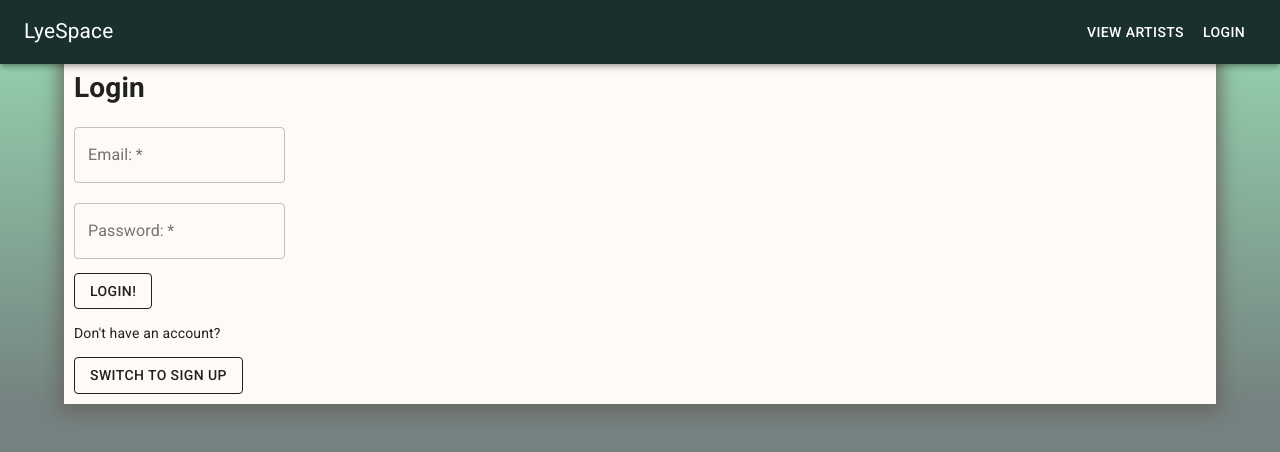
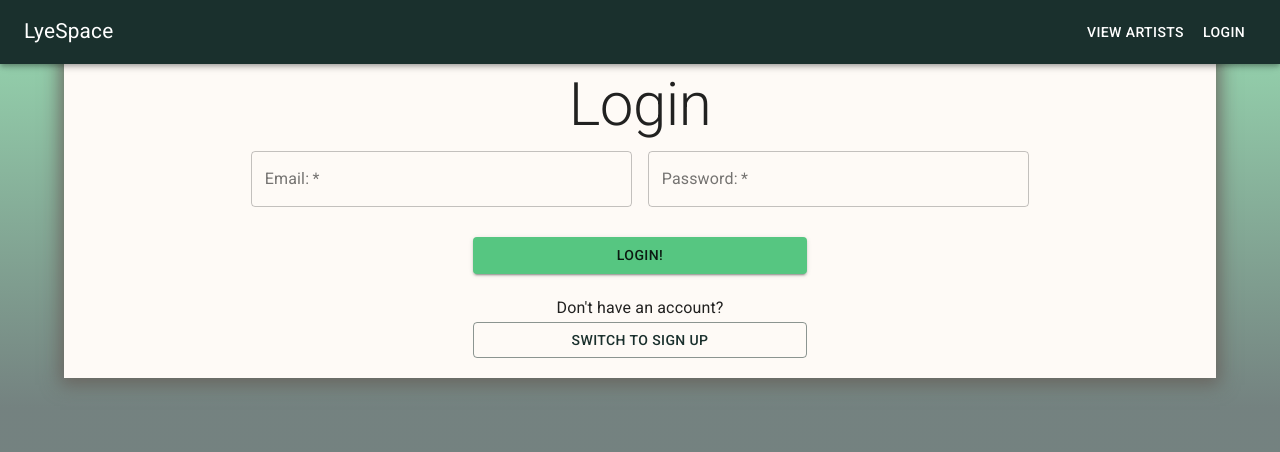
Before and after one commit to lyehatten/lyespaceClient, a React (Create React App) app: page /login in a window 1280 px wide. Shown: the top 452 px of the page. Built offline with nearby package versions, Linux system fonts and the light colour scheme.

Commit message:
styled auth all thats left is posts

```diff
--- a/src/components/Auth/Auth.tsx
+++ b/src/components/Auth/Auth.tsx
@@ -1,17 +1,48 @@
 import React from 'react';
 import TextField from '@material-ui/core/TextField';
 import Button from '@material-ui/core/Button';
+import Typography from '@material-ui/core/Typography'
+import { withStyles, WithStyles } from "@material-ui/core/styles";
 
-type propTypes = {
-  updateToken: Function,
-  updateUserId: Function,
-  updateRole: Function
+const styles = {
+  root: {
+    margin: '10px'
+  },
+  title: {
+    marginTop: '20px'
+  },
+  inputs: {
+    width: '70%',
+    marginLeft: '15%',
+    display: 'flex',
+    justifyContent: 'space-between',
+    marginTop: '10px'
+  },
+  half: {
+    width: "49%"
+  },
+  msg: {
+    height: '20px',
+    margin: '5px',
+    display: 'flex',
+    justifyContent: 'center',
+  },
+  btns: {
+    display: 'flex',
+    width: '30%',
+    flexFlow: 'column',
+    justifyContent: 'center',
+    margin: 'auto'
+  }
+}
+
+interface propTypes extends WithStyles<typeof styles> {
+  updateToken: (newToken: string) => void,
+  updateUserId: (newUserId: string) => void,
+  updateRole: (newRole: string) => void
 }
 
 type authStates = {
-  updateToken: Function,
-  updateUserId: Function,
-  updateRole: Function,
   login: boolean,
   firstName: string,
   lastName: string,
@@ -21,7 +52,7 @@ type authStates = {
 }
 
 class Auth extends React.Component<propTypes, authStates>{
-  constructor(props: authStates){
+  constructor(props: propTypes){
     super(props);
     this.state = {
       login: true,
@@ -29,10 +60,7 @@ class Auth extends React.Component<propTypes, authStates>{
       lastName: '',
       email: '',
       password: '',
-      message: '',
-      updateRole: this.props.updateRole,
-      updateToken: this.props.updateToken,
-      updateUserId: this.props.updateUserId
+      message: ''
     }
   }
 
@@ -72,6 +100,7 @@ class Auth extends React.Component<propTypes, authStates>{
       this.props.updateUserId(data.user.id)
       this.props.updateRole(data.user.userType)
       this.setState({message: data.message})
+      window.location.reload(true)
     } else {
       if (this.state.login) {
         this.setState({message: data.error})
@@ -79,17 +108,23 @@ class Auth extends React.Component<propTypes, authStates>{
         this.setState({message: "Email already in use!"})
     }
     }})
-    .then(data => window.location.reload(true))
     .catch( error => this.setState({message: `Error with connection. Please try again later!`}) )
   }
 
   render(){
+    const {classes} = this.props
   return (
-    <div>
-      <h1 id="header"> {this.title()} </h1>
+    <div className={classes.root}>
+      <Typography variant="h2" align='center' id="header" className={classes.title} >
+      {this.title()}
+      </Typography>
       <form onSubmit={this.HandleSubmit}>
-        {this.state.login ? undefined :  <>
+
+        {
+          this.state.login ? undefined :
+          <div className={classes.inputs}>
             <TextField required
+              className={classes.half}
               label="First Name:"
               id="firstName"
               value={this.state.firstName}
@@ -97,8 +132,9 @@ class Auth extends React.Component<propTypes, authStates>{
               onChange={(event) => {
               this.setState({firstName: event.target.value});
               }}
-          /> <br/> <br/>
+            />
             <TextField required
+              className={classes.half}
               label="Last Name:"
               id="lastName"
               value={this.state.lastName}
@@ -107,10 +143,11 @@ class Auth extends React.Component<propTypes, authStates>{
               this.setState({lastName: event.target.value});
               }}
             />
-          <br/> <br/>
-        </>
+          </div>
         }
+        <div className={classes.inputs}>
           <TextField required
+              className={classes.half}
               type="email"
               label="Email:"
               id="email"
@@ -124,6 +161,7 @@ class Auth extends React.Component<propTypes, authStates>{
           <br/>
           <br/>
           <TextField required
+              className={classes.half}
               label="Password:"
               variant="outlined"
               type="password"
@@ -133,11 +171,36 @@ class Auth extends React.Component<propTypes, authStates>{
               this.setState({password: event.target.value});
               }}
           />
-        <div className="buttons">
-        <p>{this.state.message}</p>
-        { this.state.login ? <Button variant="outlined" color="inherit" id="Submit" type="submit">Login!</Button> : this.state.password.length < 5 ? <p>Password must be minimum 5 characters in length</p> : <Button variant="outlined" color="inherit" type="submit" id="Submit">Sign Up!</Button> }
-        { this.state.login ? <p>Don't have an account?</p> : <p>Already have an account?</p>}
-        <Button id="Login" onClick={this.loginToggle} variant="outlined" color="inherit">  { this.state.login ? "Switch to Sign Up" : "Switch to Login"}  </Button>
+        </div>
+        <div className={classes.msg}>
+          <Typography variant="subtitle1">{this.state.message}</Typography>
+        </div>
+        <div className={classes.btns} >
+        {
+          this.state.login ?
+          <Button variant="contained" color="secondary" id="Submit" type="submit">
+            Login!
+          </Button> : this.state.password.length < 5 ?
+          <Typography variant="subtitle1" align="center">
+            Password must be minimum 5 characters in length
+          </Typography> :
+          <Button variant="contained" color="secondary" type="submit" id="Submit">
+            Sign Up!
+          </Button>
+        }
+        {
+          this.state.login ?
+          <Typography className={classes.title} variant="subtitle1" align="center">
+            Don't have an account?
+          </Typography> :
+          <Typography className={classes.title} variant="subtitle1" align="center">
+            Already have an account?
+          </Typography>
+        }
+        <Button id="Login"
+        onClick={this.loginToggle} variant="outlined" color="primary">
+          { this.state.login ? "Switch to Sign Up" : "Switch to Login"}
+        </Button>
         </div>
       </form>
     </div>
@@ -145,4 +208,4 @@ class Auth extends React.Component<propTypes, authStates>{
 }
 
 
-export default Auth;
+export default withStyles(styles)(Auth);
--- a/src/components/ViewConductors/LoginRoute.tsx
+++ b/src/components/ViewConductors/LoginRoute.tsx
@@ -4,9 +4,9 @@ import YourProfile from '../YourProfile/YourProfile';
 
 type PropTypes = {
   token: string | null,
-  updateToken: Function,
-  updateUserId: Function,
-  updateRole: Function,
+  updateToken: (newToken: string) => void,
+  updateUserId: (newUserId: string) => void,
+  updateRole: (newRole: string) => void,
   userId: string | null,
   logout: Function
 }
--- a/src/components/YourProfile/InfoCreate.tsx
+++ b/src/components/YourProfile/InfoCreate.tsx
@@ -1,9 +1,31 @@
 import TextField from '@material-ui/core/TextField';
 import React from 'react';
 import Button from '@material-ui/core/Button';
+import { withStyles, WithStyles } from "@material-ui/core/styles";
+import Typography from '@material-ui/core/Typography';
+import Divider from '@material-ui/core/Divider';
 
-type Props = {
-  editToggle: Function
+const styles = {
+  root: {
+    margin: '10px'
+  },
+  inputs: {
+    width: '70%',
+    marginLeft: '15%',
+    display: 'flex',
+    justifyContent: 'space-between'
+  },
+  socials: {
+    width: "49%"
+  },
+  button: {
+    display: 'flex',
+    justifyContent: 'center'
+  }
+}
+
+interface Props extends WithStyles<typeof styles> {
+  editToggle: () => void
 }
 
 type States = {
@@ -21,7 +43,7 @@ type States = {
   examples: string
 }
 
-export default class InfoCreate extends React.Component<Props, States> {
+class InfoCreate extends React.Component<Props, States> {
   constructor(props: Props){
     super(props);
     this.state = {
@@ -93,19 +115,27 @@ export default class InfoCreate extends React.Component<Props, States> {
     })
     .then(res => res.json())
     .then(data => console.log(data))
-    .then(this.props.editToggle())
+    .then(data => this.props.editToggle())
     .then(data => window.location.reload())
     .catch( error => console.log(error))
   }
 
 
   render(){
+    const {classes} = this.props
       return(
-      <div>
-        <h3>Add profile information!</h3>
-        <h5>Add as little or as much as you please.</h5>
+      <div className={classes.root}>
+        <Divider/>
+        <br/>
+        <Typography variant="h4" align="center">
+          Add profile information!
+        </Typography>
+        <Typography variant="subtitle1" align="center">
+          Add as little or as much as you please.
+        </Typography>
         <form onSubmit={this.HandleSubmit}>
-          <TextField
+        <TextField className={classes.inputs}
+            margin="normal"
             label="Stage Name:"
             id="stageName"
             value={this.state.stageName}
@@ -116,7 +146,7 @@ export default class InfoCreate extends React.Component<Props, States> {
           />
           <br/>
           <br/>
-          <TextField
+          <TextField className={classes.inputs}
             label="Bio:"
             id="bio"
             rows={4}
@@ -129,7 +159,7 @@ export default class InfoCreate extends React.Component<Props, States> {
           />
           <br/>
           <br/>
-          <TextField
+          <TextField className={classes.inputs}
             label="Genres:"
             id="genres"
             rows={2}
@@ -140,10 +170,12 @@ export default class InfoCreate extends React.Component<Props, States> {
             this.setState({genres: event.target.value});
             }}
           />
-          <p>List multiple genres by separating with commas!</p>
+          <Typography variant="subtitle2" align="center">
+            List multiple genres by separating with commas!
+          </Typography>
           <br/>
           <br/>
-          <TextField
+          <TextField className={classes.inputs}
             label="Instruments: "
             id="instruments"
             rows={2}
@@ -154,10 +186,13 @@ export default class InfoCreate extends React.Component<Props, States> {
             this.setState({instruments: event.target.value});
             }}
           />
-          <p>List multiple instruments by separating with commas!</p>
+          <Typography variant="subtitle2" align="center">
+            List multiple instruments by separating with commas!
+          </Typography>
           <br/>
           <br/>
-          <TextField
+          <div className={classes.inputs}>
+            <TextField className={classes.socials}
               label="Twitter Username:"
               id="twitter"
               multiline={false}
@@ -167,9 +202,7 @@ export default class InfoCreate extends React.Component<Props, States> {
               this.setState({twitter: event.target.value});
               }}
             />
-          <br/>
-          <br/>
-          <TextField
+            <TextField className={classes.socials}
               label="Instagram Username:"
               id="instagram"
               value={this.state.instagram}
@@ -178,9 +211,10 @@ export default class InfoCreate extends React.Component<Props, States> {
               this.setState({instagram: event.target.value});
               }}
             />
+          </div>
           <br/>
           <br/>
-          <TextField
+          <TextField className={classes.inputs}
             label="Facebook Page URL:"
             id="facebook"
             value={this.state.facebook}
@@ -191,7 +225,7 @@ export default class InfoCreate extends React.Component<Props, States> {
           />
           <br/>
           <br/>
-          <TextField
+          <TextField className={classes.inputs}
             label="Bandcamp Page URL:"
             id="bandcamp"
             value={this.state.bandcamp}
@@ -202,7 +236,7 @@ export default class InfoCreate extends React.Component<Props, States> {
           />
           <br/>
           <br/>
-          <TextField
+          <TextField className={classes.inputs}
             label="Spotify Artist Page URL: "
             id="spotify"
             value={this.state.spotify}
@@ -213,7 +247,7 @@ export default class InfoCreate extends React.Component<Props, States> {
           />
           <br/>
           <br/>
-          <TextField
+          <TextField className={classes.inputs}
             label="Youtube Channel URL: "
             id="youtube"
             value={this.state.youtube}
@@ -224,7 +258,7 @@ export default class InfoCreate extends React.Component<Props, States> {
           />
           <br/>
           <br/>
-          <TextField
+          <TextField className={classes.inputs}
             label="Soundcloud Page URL: "
             id="soundcloud"
             value={this.state.soundcloud}
@@ -235,7 +269,7 @@ export default class InfoCreate extends React.Component<Props, States> {
           />
           <br/>
           <br/>
-          <TextField
+          <TextField className={classes.inputs}
             label="Embedded Examples: "
             id="examples"
             rows={6}
@@ -248,9 +282,16 @@ export default class InfoCreate extends React.Component<Props, States> {
           />
           <br/>
           <br/>
-          <Button variant="outlined" color="inherit" id="Submit" type="submit">Create Profile!</Button>
+          <div className={classes.button}>
+            <Button variant="contained" color="secondary"
+            id="Submit" type="submit">
+              Create Profile!
+            </Button>
+          </div>
         </form>
       </div>
     )
   }
 }
+
+export default withStyles(styles)(InfoCreate)
--- a/src/components/YourProfile/InfoEdit.tsx
+++ b/src/components/YourProfile/InfoEdit.tsx
@@ -1,9 +1,34 @@
 import TextField from '@material-ui/core/TextField';
 import React from 'react';
 import Button from '@material-ui/core/Button';
+import { withStyles, WithStyles } from "@material-ui/core/styles";
+import Typography from '@material-ui/core/Typography';
+import Divider from '@material-ui/core/Divider';
 
-type Props = {
-  editToggle: Function,
+const styles = {
+  root: {
+    margin: '10px'
+  },
+  inputs: {
+    width: '70%',
+    marginLeft: '15%',
+    display: 'flex',
+    justifyContent: 'space-between'
+  },
+  socials: {
+    width: "49%"
+  },
+  buttons: {
+    width: '30%',
+    marginLeft: '35%',
+    display: 'flex',
+    justifyContent: 'space-between'
+  }
+}
+
+
+interface Props extends WithStyles<typeof styles> {
+  editToggle: () => void,
   profileData: {
     stageName: string | null,
     bio: string | null,
@@ -35,7 +60,7 @@ type States = {
   examples: string
 }
 
-export default class InfoCreate extends React.Component<Props, States> {
+class InfoEdit extends React.Component<Props, States> {
   constructor(props: Props){
     super(props);
     this.state = {
@@ -113,12 +138,20 @@ export default class InfoCreate extends React.Component<Props, States> {
 
 
   render(){
+    const {classes} = this.props
       return(
-      <div>
-        <h3>Edit profile information!</h3>
-        <h5>Add as little or as much as you please.</h5>
+      <div className={classes.root}>
+        <Divider/>
+        <br/>
+        <Typography variant="h4" align="center">
+          Edit profile information!
+        </Typography>
+        <Typography variant="subtitle1" align="center">
+          Add as little or as much as you please.
+        </Typography>
         <form onSubmit={this.HandleSubmit}>
-        <TextField
+        <TextField className={classes.inputs}
+            margin="normal"
             label="Stage Name:"
             id="stageName"
             value={this.state.stageName}
@@ -129,7 +162,7 @@ export default class InfoCreate extends React.Component<Props, States> {
           />
           <br/>
           <br/>
-          <TextField
+          <TextField className={classes.inputs}
             label="Bio:"
             id="bio"
             rows={4}
@@ -142,7 +175,7 @@ export default class InfoCreate extends React.Component<Props, States> {
           />
           <br/>
           <br/>
-          <TextField
+          <TextField className={classes.inputs}
             label="Genres:"
             id="genres"
             rows={2}
@@ -153,10 +186,12 @@ export default class InfoCreate extends React.Component<Props, States> {
             this.setState({genres: event.target.value});
             }}
           />
-          <p>List multiple genres by separating with commas!</p>
+          <Typography variant="subtitle2" align="center">
+            List multiple genres by separating with commas!
+          </Typography>
           <br/>
           <br/>
-          <TextField
+          <TextField className={classes.inputs}
             label="Instruments: "
             id="instruments"
             rows={2}
@@ -167,10 +202,13 @@ export default class InfoCreate extends React.Component<Props, States> {
             this.setState({instruments: event.target.value});
             }}
           />
-          <p>List multiple instruments by separating with commas!</p>
+          <Typography variant="subtitle2" align="center">
+            List multiple instruments by separating with commas!
+          </Typography>
           <br/>
           <br/>
-          <TextField
+          <div className={classes.inputs}>
+            <TextField className={classes.socials}
               label="Twitter Username:"
               id="twitter"
               multiline={false}
@@ -180,9 +218,7 @@ export default class InfoCreate extends React.Component<Props, States> {
               this.setState({twitter: event.target.value});
               }}
             />
-          <br/>
-          <br/>
-          <TextField
+            <TextField className={classes.socials}
               label="Instagram Username:"
               id="instagram"
               value={this.state.instagram}
@@ -191,9 +227,10 @@ export default class InfoCreate extends React.Component<Props, States> {
               this.setState({instagram: event.target.value});
               }}
             />
+          </div>
           <br/>
           <br/>
-          <TextField
+          <TextField className={classes.inputs}
             label="Facebook Page URL:"
             id="facebook"
             value={this.state.facebook}
@@ -204,7 +241,7 @@ export default class InfoCreate extends React.Component<Props, States> {
           />
           <br/>
           <br/>
-          <TextField
+          <TextField className={classes.inputs}
             label="Bandcamp Page URL:"
             id="bandcamp"
             value={this.state.bandcamp}
@@ -215,7 +252,7 @@ export default class InfoCreate extends React.Component<Props, States> {
           />
           <br/>
           <br/>
-          <TextField
+          <TextField className={classes.inputs}
             label="Spotify Artist Page URL: "
             id="spotify"
             value={this.state.spotify}
@@ -226,7 +263,7 @@ export default class InfoCreate extends React.Component<Props, States> {
           />
           <br/>
           <br/>
-          <TextField
+          <TextField className={classes.inputs}
             label="Youtube Channel URL: "
             id="youtube"
             value={this.state.youtube}
@@ -237,7 +274,7 @@ export default class InfoCreate extends React.Component<Props, States> {
           />
           <br/>
           <br/>
-          <TextField
+          <TextField className={classes.inputs}
             label="Soundcloud Page URL: "
             id="soundcloud"
             value={this.state.soundcloud}
@@ -248,7 +285,7 @@ export default class InfoCreate extends React.Component<Props, States> {
           />
           <br/>
           <br/>
-          <TextField
+          <TextField className={classes.inputs}
             label="Embedded Examples: "
             id="examples"
             rows={6}
@@ -261,9 +298,19 @@ export default class InfoCreate extends React.Component<Props, States> {
           />
           <br/>
           <br/>
-          <Button variant="outlined" color="inherit" id="Submit" type="submit">SAVE</Button><Button variant="outlined" color="inherit" id="Cancel" onClick={() => {this.props.editToggle()}}>Cancel</Button>
+          <div className={classes.buttons}>
+            <Button variant="contained" color="primary" id="Cancel"
+            onClick={() => {this.props.editToggle()}}>
+              Cancel
+            </Button>
+            <Button variant="contained" color="secondary" id="Submit" type="submit">
+              SAVE
+            </Button>
+          </div>
         </form>
       </div>
     )
   }
 }
+
+export default withStyles(styles)(InfoEdit);
```
Also changed, not shown: src/components/OtherArtist/FetchOther.tsx (+6 -7 lines), src/components/YourProfile/YourProfile.tsx (+18 -3 lines), 1 other file (tests, documents, lock files or other folders). Lines whose indentation alone changed are shown as unchanged.
